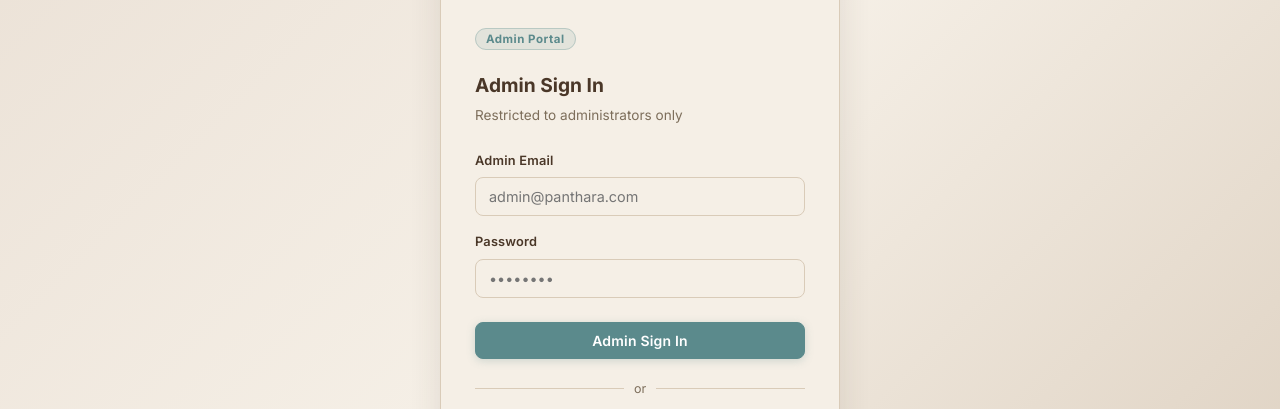
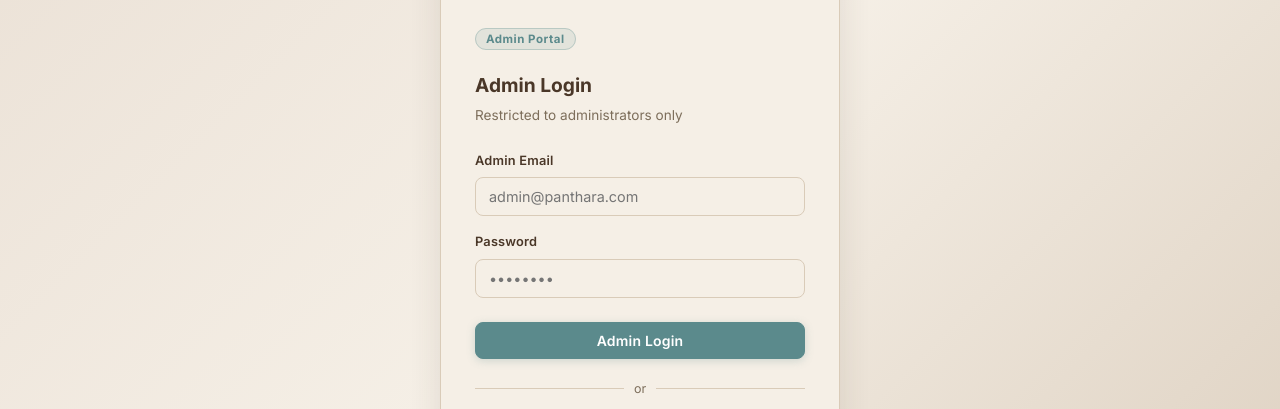
Before and after one commit to OmTiwarii/leave-management-system, a React (Create React App) app in the folder frontend/: page /admin-login in a window 1280 px wide. Shown: the part 202-611 px from the top of the page. Built offline with nearby package versions, Linux system fonts and the light colour scheme; no server answers.

Commit message:
fix: replace 'Sign In' with 'Login' everywhere in the UI

```diff
--- a/frontend/src/pages/AdminLoginPage.jsx
+++ b/frontend/src/pages/AdminLoginPage.jsx
@@ -83,7 +83,7 @@ function AdminLoginPage() {
           <span className="admin-badge">Admin Portal</span>
         </div>
 
-        <h2 className="auth-title">Admin Sign In</h2>
+        <h2 className="auth-title">Admin Login</h2>
         <p className="auth-subtitle">Restricted to administrators only</p>
 
         {/* Error message box — only visible when something went wrong */}
@@ -118,7 +118,7 @@ function AdminLoginPage() {
             style={{ marginTop: "8px" }}
             disabled={loading}
           >
-            {loading ? "Verifying..." : "Admin Sign In"}
+            {loading ? "Verifying..." : "Admin Login"}
           </button>
         </form>
 
--- a/frontend/src/pages/LoginPage.jsx
+++ b/frontend/src/pages/LoginPage.jsx
@@ -36,7 +36,7 @@ function LoginPage() {
           <span className="brand-sub">Technologies</span>
         </div>
 
-        <h2 className="auth-title">Sign In</h2>
+        <h2 className="auth-title">Login</h2>
         <p className="auth-subtitle">Enter your credentials to continue</p>
 
         {error && <div className="error-msg">{error}</div>}
@@ -51,7 +51,7 @@ function LoginPage() {
             <input type="password" name="password" placeholder="••••••••" value={userData.password} onChange={handleChange} />
           </div>
           <button type="submit" className="btn btn-primary btn-full" style={{ marginTop: "8px" }} disabled={loading}>
-            {loading ? "Signing in..." : "Sign In"}
+            {loading ? "Logging in..." : "Login"}
           </button>
         </form>
 
```
